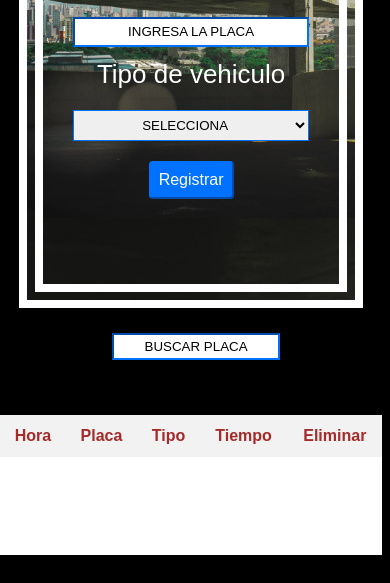
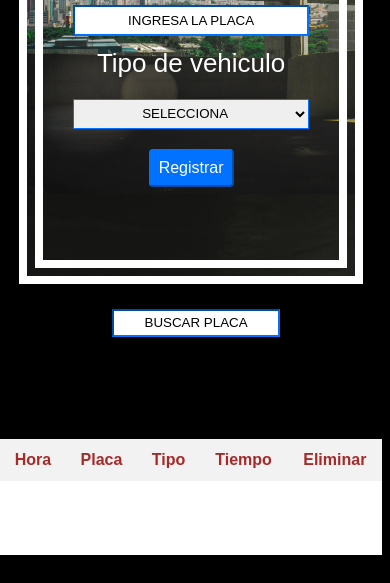
Before and after one commit to JoseLGutierrez28/Parqueadero, a plain HTML site: page parqueadero.html in a window 390 px wide. Shown: the part 261-844 px from the top of the page. Drawn offline with Linux system fonts and the light colour scheme.

Commit message:
Tabla responsive

```diff
--- a/css/parqueadero.css
+++ b/css/parqueadero.css
@@ -130,6 +130,5 @@ td {
 
 	.contenidotabla {
 		width: 100%;
-		margin-top: -43px;
 	}
 }
```
